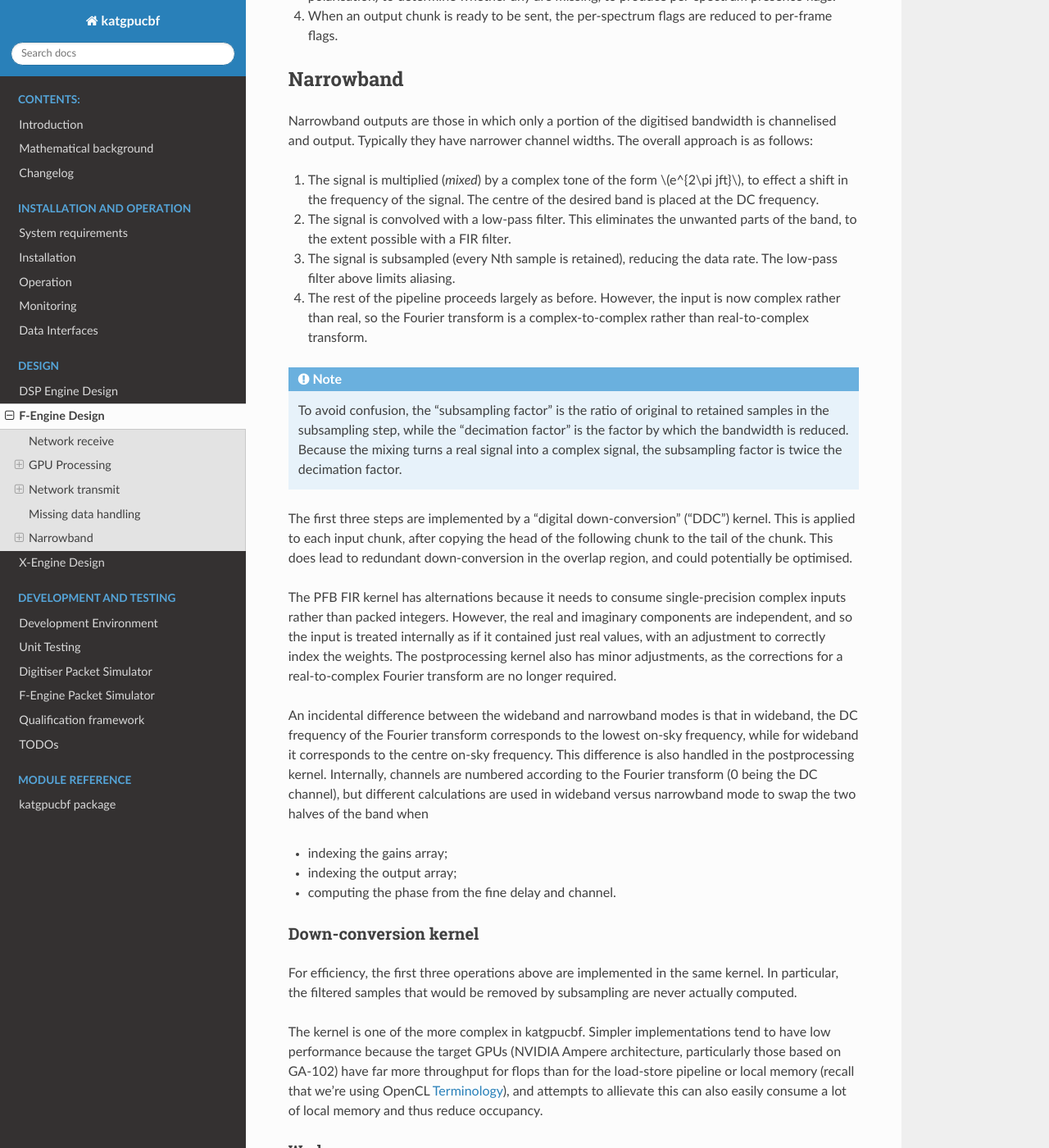
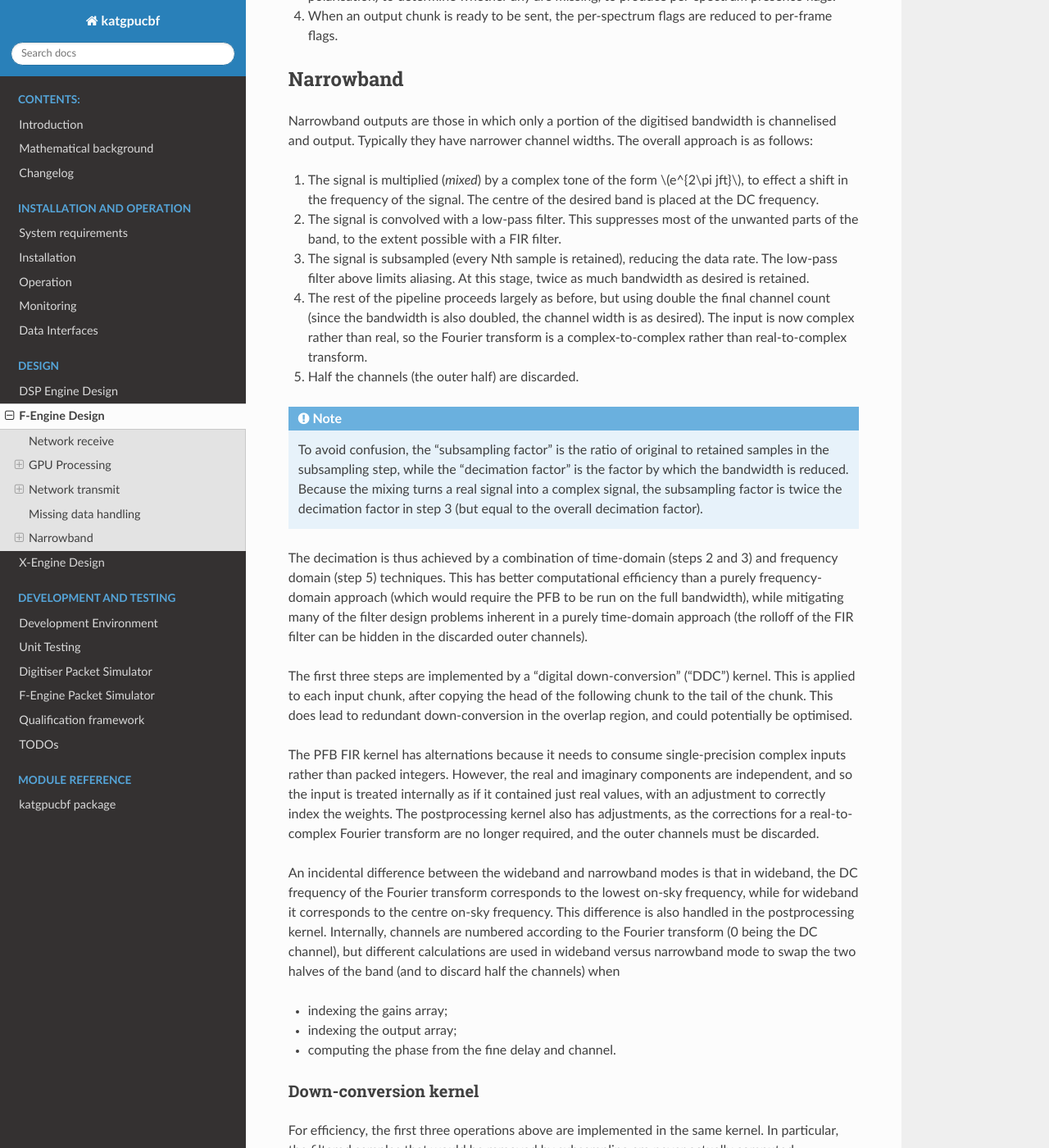
Before and after one commit to ska-sa/katgpucbf, a Sphinx documentation site: the page built from doc/fgpu.design.rst, in a window 1280 px wide and 1400 px high, scrolled down 11012 px. Shown: the whole window at 82% size. Built offline with Sphinx 7.4.7 and the Read the Docs theme 2.0.0, drawn with Linux system fonts in a browser that asks for light colours; a script that is not in the unit is left out; the version number could not be read and is left out; some of the changed text lies outside the part shown.

Commit message:
Document new narrowband approach
See NGC-939.

```diff
--- a/doc/fgpu.design.rst
+++ b/doc/fgpu.design.rst
@@ -541,22 +541,35 @@ widths. The overall approach is as follows:
    :math:`e^{2\pi jft}`, to effect a shift in the frequency of the
    signal. The centre of the desired band is placed at the DC frequency.
 
-2. The signal is convolved with a low-pass filter. This eliminates the
-   unwanted parts of the band, to the extent possible with a FIR filter.
+2. The signal is convolved with a low-pass filter. This suppresses most
+   of the unwanted parts of the band, to the extent possible with a FIR
+   filter.
 
 3. The signal is subsampled (every Nth sample is retained), reducing the data
-   rate. The low-pass filter above limits aliasing.
+   rate. The low-pass filter above limits aliasing. At this stage, twice as
+   much bandwidth as desired is retained.
 
-4. The rest of the pipeline proceeds largely as before. However, the input is
-   now complex rather than real, so the Fourier transform is a
-   complex-to-complex rather than real-to-complex transform.
+4. The rest of the pipeline proceeds largely as before, but using double the
+   final channel count (since the bandwidth is also doubled, the channel width
+   is as desired). The input is now complex rather than real, so the Fourier
+   transform is a complex-to-complex rather than real-to-complex transform.
+
+5. Half the channels (the outer half) are discarded.
 
 .. note::
    To avoid confusion, the "subsampling factor" is the ratio of original to
    retained samples in the subsampling step, while the "decimation factor" is
    the factor by which the bandwidth is reduced. Because the mixing turns a
    real signal into a complex signal, the subsampling factor is twice the
-   decimation factor.
+   decimation factor in step 3 (but equal to the overall decimation
+   factor).
+
+The decimation is thus achieved by a combination of time-domain (steps 2 and
+3) and frequency domain (step 5) techniques. This has better computational
+efficiency than a purely frequency-domain approach (which would require the
+PFB to be run on the full bandwidth), while mitigating many of the filter
+design problems inherent in a purely time-domain approach (the rolloff of the
+FIR filter can be hidden in the discarded outer channels).
 
 The first three steps are implemented by a "digital down-conversion"
 ("DDC") kernel. This is applied to each input chunk, after copying the head of
@@ -567,8 +580,9 @@ The PFB FIR kernel has alternations because it needs to consume
 single-precision complex inputs rather than packed integers. However, the real
 and imaginary components are independent, and so the input is treated
 internally as if it contained just real values, with an adjustment to correctly
-index the weights. The postprocessing kernel also has minor adjustments, as the
-corrections for a real-to-complex Fourier transform are no longer required.
+index the weights. The postprocessing kernel also has adjustments, as the
+corrections for a real-to-complex Fourier transform are no longer required, and
+the outer channels must be discarded.
 
 An incidental difference between the wideband and narrowband modes is that in
 wideband, the DC frequency of the Fourier transform corresponds to the lowest
@@ -576,7 +590,8 @@ on-sky frequency, while for wideband it corresponds to the centre on-sky
 frequency. This difference is also handled in the postprocessing kernel.
 Internally, channels are numbered according to the Fourier transform (0 being
 the DC channel), but different calculations are used in wideband versus
-narrowband mode to swap the two halves of the band when
+narrowband mode to swap the two halves of the band (and to discard half the
+channels) when
 
 - indexing the gains array;
 - indexing the output array;
@@ -724,6 +739,16 @@ performance significantly, and not always in obvious ways. It will likely be
 necessary to implement autotuning to get optimal results across a range of
 problem parameters and hardware devices, but this has not yet been done.
 
+Filter design
+^^^^^^^^^^^^^
+Discarding half the channels after channelisation allows for a lot of freedom
+in the design of the DDC FIR filter: the discarded channels, as well as their
+aliases, can have an arbitrary response. This allows for a gradual transition
+from passband to stopband. We use :func:`scipy.signal.remez` to produce a
+filter that is as close as possible to 1 in the passband and 0 in the
+stopband. A weighting factor (which the user can override) balances the
+priority of the passband (ripple) and stopband (alias suppression).
+
 Delays
 ^^^^^^
 Coarse delay is (as for wideband) implemented using an input offset to the PFB
```
